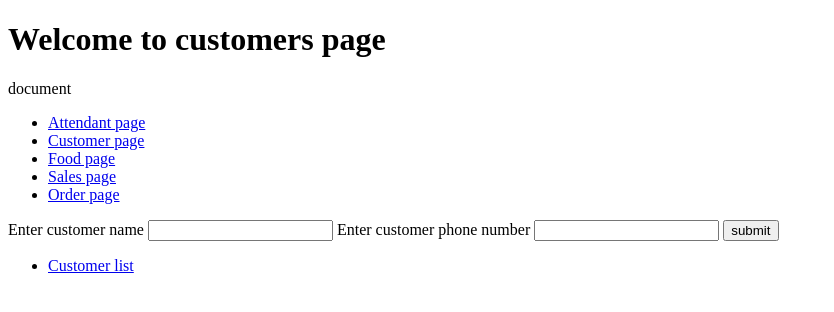
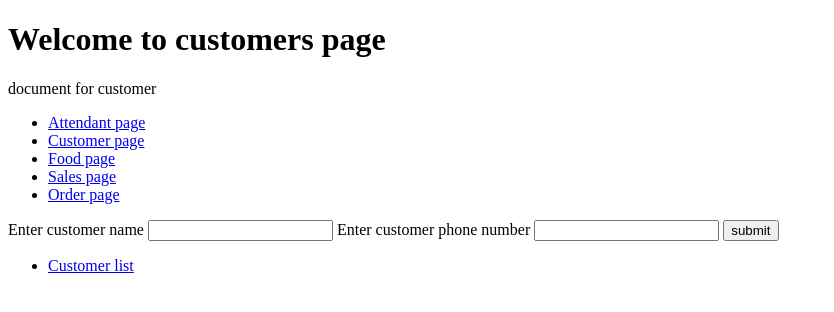
Before and after one commit to Funmi34/resturant, a PHP site: page /customer.php in a window 1280 px wide. Shown: the top 312 px of the page, without its empty margins (0-834 px from the left). Run offline with PHP 8.4, Linux system fonts and the light colour scheme.

Commit message:
customer updated. customer.php

```diff
--- a/customer.php
+++ b/customer.php
@@ -7,7 +7,8 @@
 </head>
 <body>
     <h1>Welcome to customers page</h1>
-<p>document</p>
+     <p>document for customer</p>
+
     <ul>
         <li><a href="attendant.php">Attendant page</a></li>
         <li><a href="customer.php">Customer page</a></li>
```
